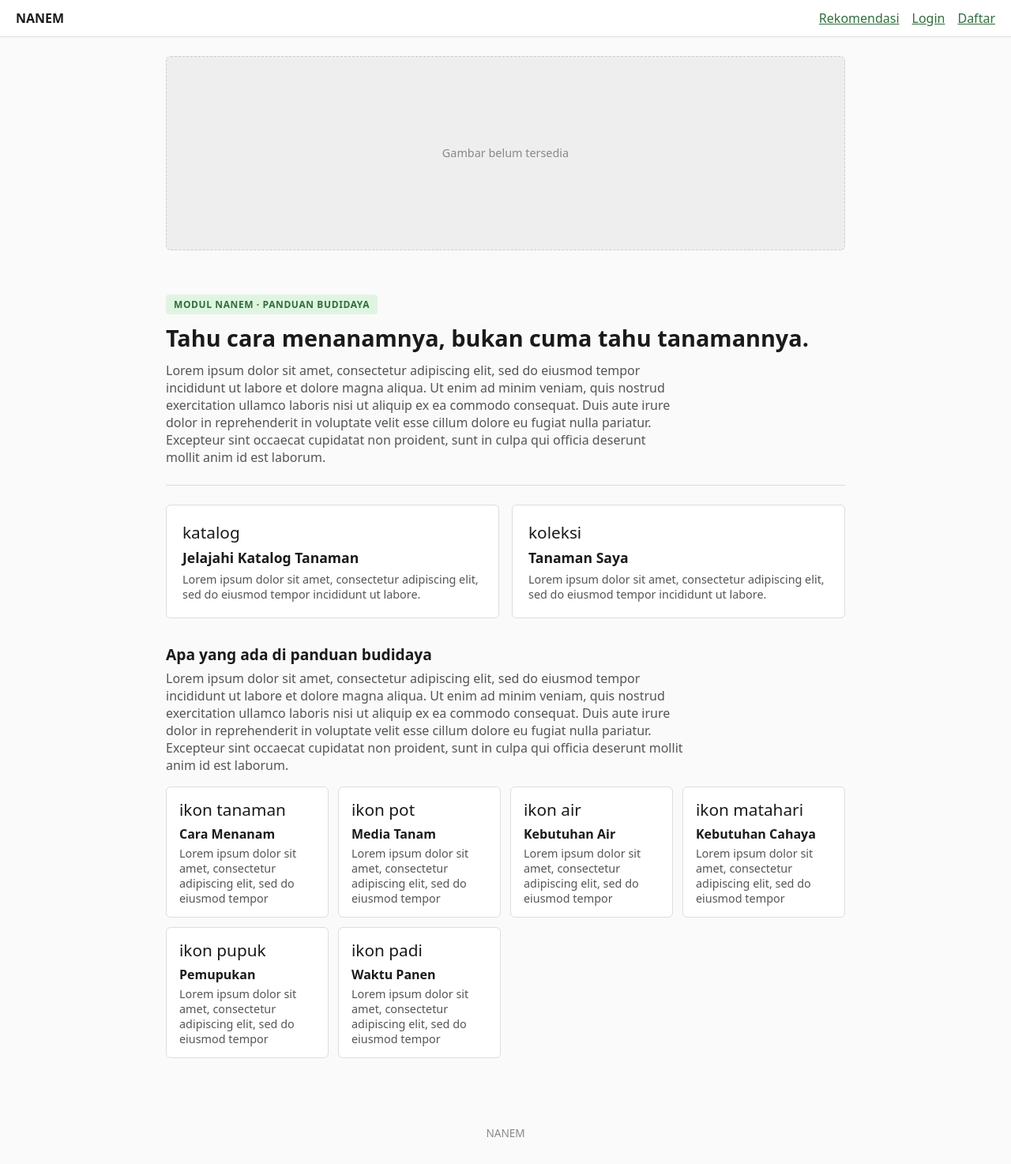
After one commit to PBP-C13-25/NANEM, a Django app: page /cultivation/ in a window 1280 px wide. The commit adds this page. Shown: the whole page at 79% size. Run offline with Django 5.2, Linux system fonts and the light colour scheme.

Commit message:
feat(cultivation): add landing page for users and manage page for staff

```diff
--- /dev/null
+++ b/apps/cultivation/urls.py
@@ -0,0 +1,10 @@
+from django.urls import path
+
+from apps.cultivation.views import landing_page, kelola_panduan
+
+app_name = "cultivation"
+
+urlpatterns = [
+    path("", landing_page, name="landing_page"),
+    path("kelola/", kelola_panduan, name="kelola_panduan"),
+]
--- a/apps/cultivation/views.py
+++ b/apps/cultivation/views.py
@@ -1,3 +1,53 @@
 from django.shortcuts import render
 
-# Create your views here.
+
+def landing_page(request):
+    return render(request, "cultivation/landing.html")
+
+def kelola_panduan(request):
+    dummy_guides = [
+        {
+            "nama_tanaman": "Tomat",
+            "cara_menanam": [
+                "Lorem ipsum dolor sit amet consectetur",
+                "Adipiscing elit sed do eiusmod tempor",
+                "Incididunt ut labore et dolore magna",
+            ],
+            "media_tanam": "Lorem ipsum dolor",
+            "kebutuhan_air": "Lorem ipsum dolor sit amet",
+            "kebutuhan_cahaya": "Lorem ipsum",
+            "pemupukan": "Lorem ipsum dolor sit amet",
+            "waktu_panen": "Lorem ipsum dolor",
+        },
+        {
+            "nama_tanaman": "Bayam",
+            "cara_menanam": [
+                "Ut enim ad minim veniam quis",
+                "Nostrud exercitation ullamco laboris nisi",
+                "Ut aliquip ex ea commodo consequat",
+            ],
+            "media_tanam": "Lorem ipsum dolor",
+            "kebutuhan_air": "Lorem ipsum dolor sit amet",
+            "kebutuhan_cahaya": "Lorem ipsum",
+            "pemupukan": "Lorem ipsum dolor sit amet",
+            "waktu_panen": "Lorem ipsum dolor",
+        },
+        {
+            "nama_tanaman": "Cabai",
+            "cara_menanam": [
+                "Duis aute irure dolor in reprehenderit",
+                "In voluptate velit esse cillum dolore",
+                "Eu fugiat nulla pariatur excepteur sint",
+            ],
+            "media_tanam": "Lorem ipsum dolor",
+            "kebutuhan_air": "Lorem ipsum dolor sit amet",
+            "kebutuhan_cahaya": "Lorem ipsum",
+            "pemupukan": "Lorem ipsum dolor sit amet",
+            "waktu_panen": "Lorem ipsum dolor",
+        },
+    ]
+
+    context = {
+        "guides": dummy_guides,
+    }
+    return render(request, "cultivation/kelola_panduan.html", context)
--- a/config/urls.py
+++ b/config/urls.py
@@ -20,5 +20,6 @@ from django.urls import include, path
 urlpatterns = [
     path('admin/', admin.site.urls),
     path("", include("apps.core.urls")),
-    path('accounts/', include("apps.accounts.urls") )
+    path('accounts/', include("apps.accounts.urls")),
+    path("cultivation/", include("apps.cultivation.urls")),
 ]
--- /dev/null
+++ b/static/css/pages/cultivation.css
@@ -0,0 +1,217 @@
+/* --- Hero image placeholder --- */
+.cg-hero-image {
+  width: 100%;
+  aspect-ratio: 21 / 6;
+  background: #eee;
+  border: 1px dashed #ccc;
+  border-radius: 6px;
+  display: flex;
+  align-items: center;
+  justify-content: center;
+  color: #888;
+  font-size: 0.9em;
+  margin-bottom: 24px;
+}
+
+/* --- CTA grid (Katalog / Tanaman Saya) --- */
+.cg-cta-grid {
+  display: grid;
+  grid-template-columns: repeat(2, 1fr);
+  gap: 16px;
+}
+
+.cg-cta-card {
+  background: #fff;
+  border: 1px solid #ddd;
+  border-radius: 6px;
+  padding: 20px;
+}
+
+.cg-cta-card .icon {
+  font-size: 1.3em;
+  display: block;
+  margin-bottom: 6px;
+}
+
+.cg-cta-card h3 {
+  font-size: 1.1em;
+  margin: 0 0 6px;
+}
+
+.cg-cta-card p {
+  color: #555;
+  font-size: 0.9em;
+  margin: 0;
+}
+
+@media (max-width: 600px) {
+  .cg-cta-grid {
+    grid-template-columns: 1fr;
+  }
+}
+
+/* --- Hero --- */
+.cg-hero {
+  padding: 32px 0 24px;
+  border-bottom: 1px solid #ddd;
+  margin-bottom: 24px;
+}
+
+.cg-hero__kicker {
+  display: inline-block;
+  font-size: 0.75em;
+  font-weight: bold;
+  letter-spacing: 0.05em;
+  text-transform: uppercase;
+  color: #2f6d3c;
+  background: #dff5e1;
+  padding: 4px 10px;
+  border-radius: 4px;
+  margin-bottom: 12px;
+}
+
+.cg-hero h1 {
+  font-size: 1.8em;
+  line-height: 1.25;
+  margin: 0 0 12px;
+  max-width: 34em;
+}
+
+.cg-hero p {
+  color: #555;
+  max-width: 40em;
+  margin: 0;
+}
+
+/* --- Section headings --- */
+.cg-section {
+  margin-bottom: 32px;
+}
+
+.cg-section__title {
+  font-size: 1.2em;
+  margin: 0 0 6px;
+}
+
+.cg-section__subtitle {
+  color: #555;
+  margin: 0 0 16px;
+  max-width: 42em;
+}
+
+/* --- Feature grid --- */
+.cg-feature-grid {
+  display: grid;
+  grid-template-columns: repeat(auto-fit, minmax(200px, 1fr));
+  gap: 12px;
+}
+
+.cg-feature-card {
+  background: #fff;
+  border: 1px solid #ddd;
+  border-radius: 6px;
+  padding: 14px 16px;
+}
+
+.cg-feature-card .icon {
+  font-size: 1.3em;
+  display: block;
+  margin-bottom: 6px;
+}
+
+.cg-feature-card h3 {
+  font-size: 1em;
+  margin: 0 0 4px;
+}
+
+.cg-feature-card p {
+  color: #555;
+  font-size: 0.9em;
+  margin: 0;
+}
+
+.cg-feature-card .field-link {
+  display: inline-block;
+  margin-top: 8px;
+  font-size: 0.78em;
+  font-weight: bold;
+  color: #2f6d3c;
+  background: #dff5e1;
+  padding: 2px 8px;
+  border-radius: 4px;
+}
+
+/* kelola_panduan.css — halaman admin Kelola Panduan Budidaya. */
+
+.kp-header {
+  display: flex;
+  justify-content: space-between;
+  align-items: center;
+  flex-wrap: wrap;
+  gap: 12px;
+  margin-bottom: 20px;
+}
+
+.kp-header h1 {
+  font-size: 1.4em;
+  margin: 0;
+}
+
+.kp-add-button {
+  display: inline-block;
+  width: auto;
+  text-decoration: none;
+  white-space: nowrap;
+}
+
+.kp-table-wrapper {
+  background: #fff;
+  border: 1px solid #ddd;
+  border-radius: 6px;
+  overflow-x: auto;
+}
+
+.kp-table {
+  width: 100%;
+  border-collapse: collapse;
+  font-size: 0.92em;
+}
+
+.kp-table th,
+.kp-table td {
+  text-align: left;
+  padding: 10px 14px;
+  border-bottom: 1px solid #eee;
+}
+
+.kp-table th {
+  background: #fafafa;
+  color: #555;
+  font-weight: bold;
+  font-size: 0.85em;
+  text-transform: uppercase;
+  letter-spacing: 0.03em;
+}
+
+.kp-table tbody tr:last-child td {
+  border-bottom: none;
+}
+
+.kp-actions {
+  white-space: nowrap;
+}
+
+.kp-action-link {
+  margin-right: 12px;
+  font-size: 0.9em;
+}
+
+.kp-action-link--danger {
+  color: #c0392b;
+}
+
+.kp-empty {
+  text-align: center;
+  color: #888;
+  padding: 24px 14px;
+}
--- a/templates/components/navbar.html
+++ b/templates/components/navbar.html
@@ -9,13 +9,14 @@
 
         {% if user.is_authenticated %}
             <a href="#">Katalog</a>
+            <a href="{% url 'cultivation:landing_page' %}">Panduan Budidaya</a>
             <a href="#">Riwayat</a>
             <a href="#">Koleksi Saya</a>
             <a href="#">Profil</a>
 
             {% if user.is_staff %}
                 <a href="#">Kelola Tanaman</a>
-                <a href="#">Kelola Panduan</a>
+                <a href="{% url 'cultivation:kelola_panduan' %}">Kelola Panduan</a>
             {% endif %}
 
         <span class="navbar__user">Halo, {{ user.first_name|default:user.username }}</span>
--- /dev/null
+++ b/templates/cultivation/landing.html
@@ -0,0 +1,89 @@
+{% extends "base.html" %}
+{% load static %}
+
+{% block title %}Panduan Budidaya - NANEM{% endblock %}
+
+{% block extra_css %}
+    <link rel="stylesheet" href="{% static 'css/pages/cultivation.css' %}">
+{% endblock %}
+
+{% block content %}
+
+    <div class="cg-hero-image">
+        Gambar belum tersedia
+    </div>
+
+    <section class="cg-hero">
+        <span class="cg-hero__kicker">Modul NANEM &middot; Panduan Budidaya</span>
+        <h1>Tahu cara menanamnya, bukan cuma tahu tanamannya.</h1>
+        <p>
+            Lorem ipsum dolor sit amet, consectetur adipiscing elit, sed do eiusmod tempor
+            incididunt ut labore et dolore magna aliqua. Ut enim ad minim veniam, quis nostrud
+            exercitation ullamco laboris nisi ut aliquip ex ea commodo consequat. Duis aute
+            irure dolor in reprehenderit in voluptate velit esse cillum dolore eu fugiat nulla pariatur.
+            Excepteur sint occaecat cupidatat non proident, sunt in culpa qui officia deserunt mollit anim
+            id est laborum.
+        </p>
+    </section>
+
+    <section class="cg-section">
+        <div class="cg-cta-grid">
+            <div class="cg-cta-card">
+                <span class="icon">katalog</span>
+                <h3>Jelajahi Katalog Tanaman</h3>
+                <p>Lorem ipsum dolor sit amet, consectetur adipiscing elit, sed do eiusmod tempor incididunt ut labore.</p>
+            </div>
+            <div class="cg-cta-card">
+                <span class="icon">koleksi</span>
+                <h3>Tanaman Saya</h3>
+                <p>Lorem ipsum dolor sit amet, consectetur adipiscing elit, sed do eiusmod tempor incididunt ut labore.</p>
+            </div>
+        </div>
+    </section>
+
+    <section class="cg-section">
+        <h2 class="cg-section__title">Apa yang ada di panduan budidaya</h2>
+        <p class="cg-section__subtitle">
+            Lorem ipsum dolor sit amet, consectetur adipiscing elit, sed do eiusmod tempor
+            incididunt ut labore et dolore magna aliqua. Ut enim ad minim veniam, quis nostrud
+            exercitation ullamco laboris nisi ut aliquip ex ea commodo consequat. Duis aute
+            irure dolor in reprehenderit in voluptate velit esse cillum dolore eu fugiat nulla pariatur.
+            Excepteur sint occaecat cupidatat non proident, sunt in culpa qui officia deserunt mollit anim
+            id est laborum.
+        </p>
+
+        <div class="cg-feature-grid">
+            <div class="cg-feature-card">
+                <span class="icon">ikon tanaman</span>
+                <h3>Cara Menanam</h3>
+                <p>Lorem ipsum dolor sit amet, consectetur adipiscing elit, sed do eiusmod tempor</p>
+            </div>
+            <div class="cg-feature-card">
+                <span class="icon">ikon pot</span>
+                <h3>Media Tanam</h3>
+                <p>Lorem ipsum dolor sit amet, consectetur adipiscing elit, sed do eiusmod tempor</p>
+            </div>
+            <div class="cg-feature-card">
+                <span class="icon">ikon air</span>
+                <h3>Kebutuhan Air</h3>
+                <p>Lorem ipsum dolor sit amet, consectetur adipiscing elit, sed do eiusmod tempor</p>
+            </div>
+            <div class="cg-feature-card">
+                <span class="icon">ikon matahari</span>
+                <h3>Kebutuhan Cahaya</h3>
+                <p>Lorem ipsum dolor sit amet, consectetur adipiscing elit, sed do eiusmod tempor</p>
+            </div>
+            <div class="cg-feature-card">
+                <span class="icon">ikon pupuk</span>
+                <h3>Pemupukan</h3>
+                <p>Lorem ipsum dolor sit amet, consectetur adipiscing elit, sed do eiusmod tempor</p>
+            </div>
+            <div class="cg-feature-card">
+                <span class="icon">ikon padi</span>
+                <h3>Waktu Panen</h3>
+                <p>Lorem ipsum dolor sit amet, consectetur adipiscing elit, sed do eiusmod tempor</p>
+            </div>
+        </div>
+    </section>
+
+{% endblock %}
```
Also changed, not shown: templates/cultivation/kelola_panduan.html (added, +54 -0 lines).
